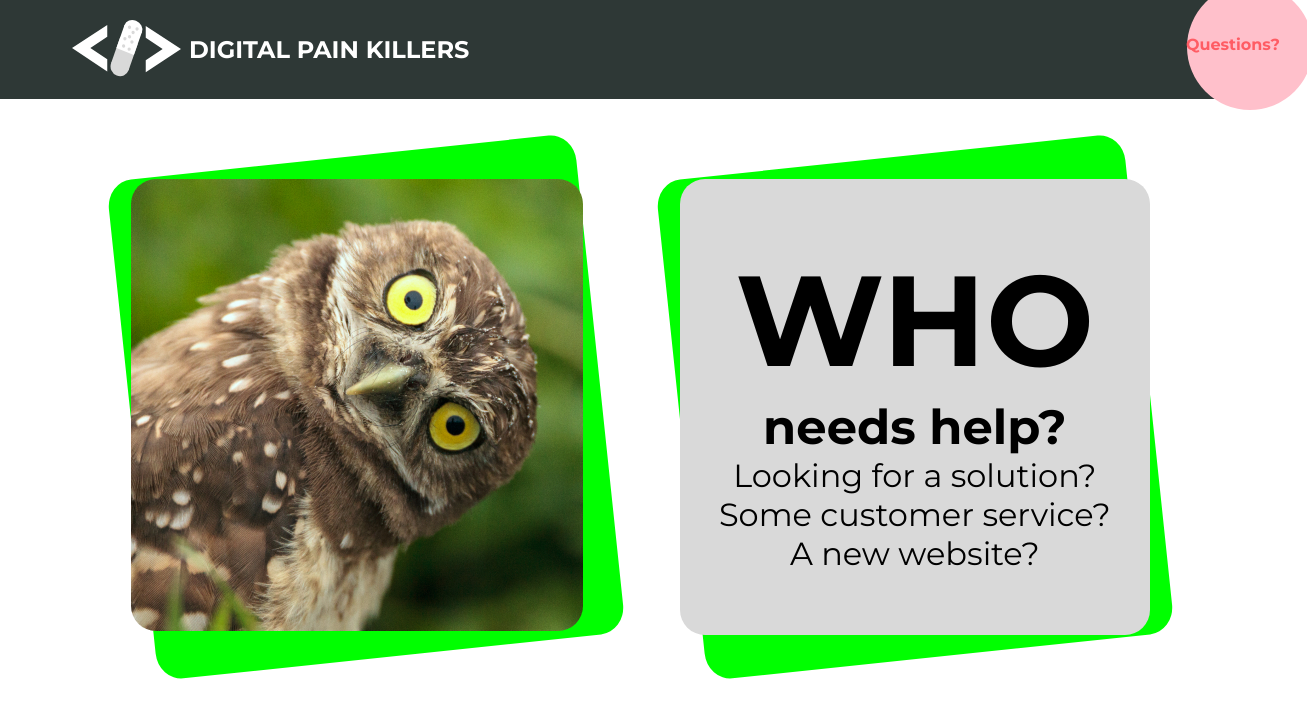
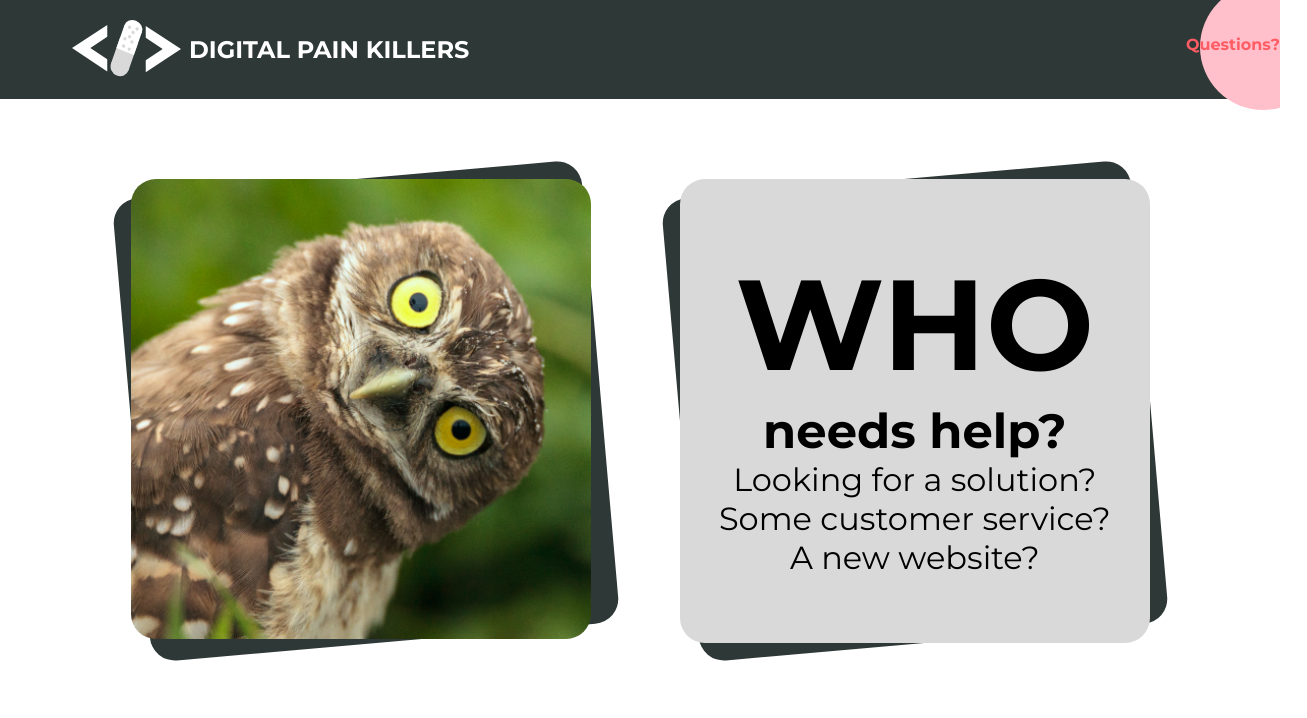
Before and after one commit to fourwhitesocks/dpk-sk, a SvelteKit app: page / in a window 1280 px wide. Shown: the top 718 px of the page, 1307 px wide, since content can reach past the window. Built offline with nearby package versions, Linux system fonts and the light colour scheme.

Commit message:
style: :art: adjusted circle in nav and background boxes in hero

```diff
--- a/src/lib/components/Navbar.svelte
+++ b/src/lib/components/Navbar.svelte
@@ -47,8 +47,9 @@
 	.circle-container {
 		width: 80px;
 		position: absolute;
-		right: 1%;
+		right: 0%;
 		top: -16%;
+		overflow: hidden;
 	}
 
 	.logo-text {
--- a/src/routes/+page.svelte
+++ b/src/routes/+page.svelte
@@ -1,6 +1,7 @@
 <div class="grid grid-cols-2 card-container">
 	<div class="left-card">
-		<img class="" src="./funny-owl-sq-ed.jpg" width="" alt="funny owl" />
+		<img class="" src="./funny-owl-sq-ed.jpg" width="460" alt="funny owl" />
+
 		<div class="card-bg" />
 	</div>
 
@@ -8,7 +9,7 @@
 		<div class="card-bg" />
 		<div class="inside-body">
 			<div class="center card-text-medium">
-				<span class="card-text-large">WHO</span><br />
+				<span class="card-text-large">WHO</span>
 				needs help?
 			</div>
 			<div class="center card-text-small">Looking for a solution?</div>
@@ -25,17 +26,21 @@
 		}
 	}
 
+	/* .owl {
+		background-image: url('./funny-owl-sq-ed.jpg');
+		background-image: cover;
+	} */
+
 	.center {
 		text-align: center;
 	}
 	.inside-body {
-		padding: var(--em-size-8);
 	}
 
 	.card-bg {
 		position: absolute;
-		background-color: lime;
-		transform: rotate(-6deg) skewX(0deg) skewY(0deg) scaleY(1.1) scaleX(1);
+		background-color: var(--clr-neutral-900);
+		transform: rotate(355deg);
 
 		left: 0;
 		right: 0;
```
